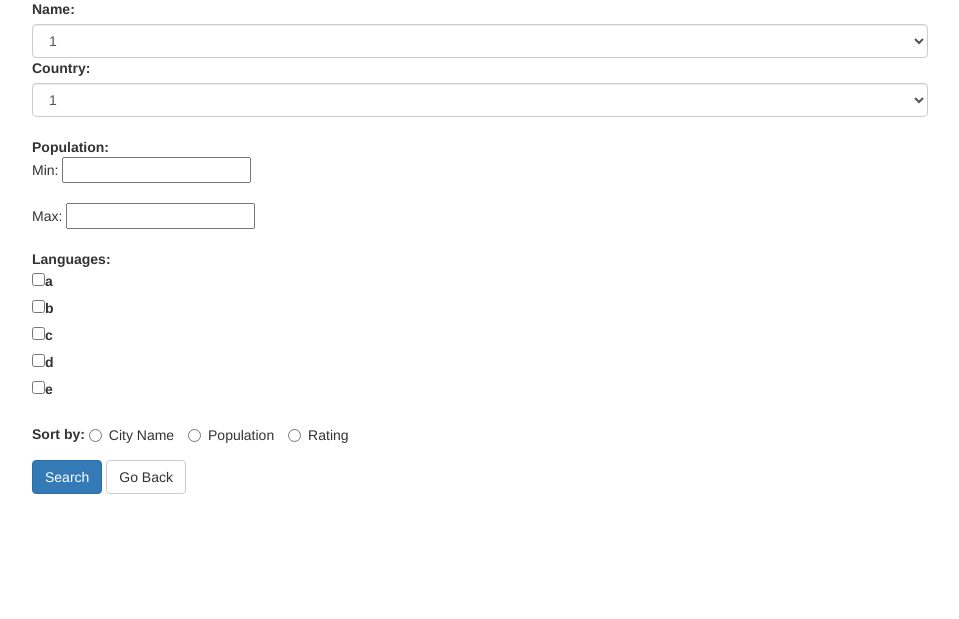
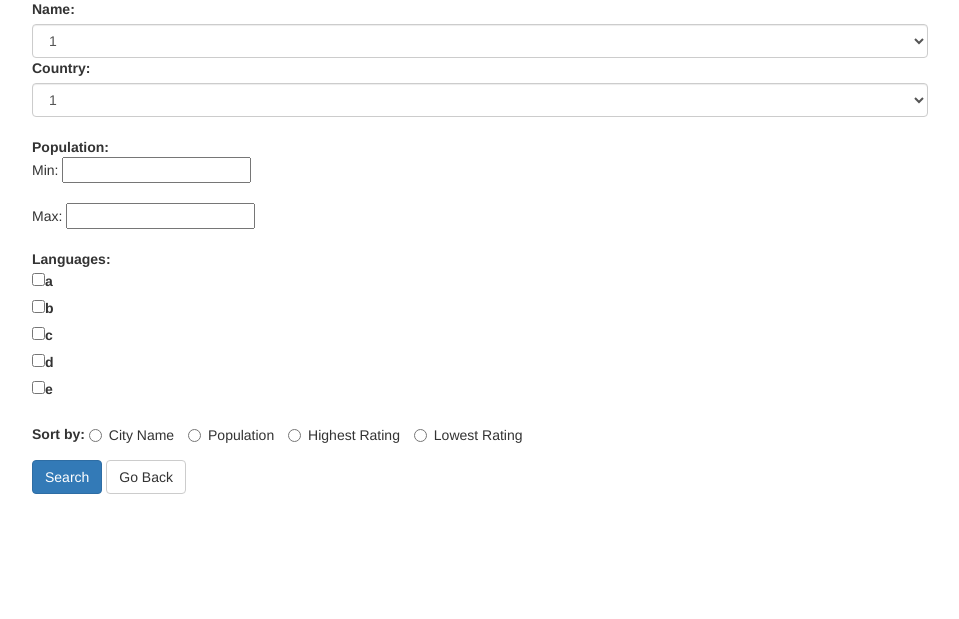
Before and after one commit to nancytao/cs4400-gttravel, a Flask app: template templates/citysearch.html in a window 1280 px wide. Shown: the part 109-728 px from the top of the page, without its empty margins (32-991 px from the left). Run offline with Flask 2, Linux system fonts and the light colour scheme; the template is opened without the code that fills it, so the values that code supplies are empty; some libraries are stand-ins or nearby versions.

Commit message:
Gui fixes

```diff
--- a/templates/citysearch.html
+++ b/templates/citysearch.html
@@ -48,7 +48,8 @@
             <label class="radio-inline"><input value="city" type="radio" name="sort">City Name</label>
             <!--<label class="radio-inline"><input value="country" type="radio" name="sort">Country</label>-->
             <label class="radio-inline"><input value="population" type="radio" name="sort">Population</label>
-            <label class="radio-inline"><input value="rating" type="radio" name="sort">Rating</label>
+            <label class="radio-inline"><input value="highest" type="radio" name="sort">Highest Rating</label>
+            <label class="radio-inline"><input value="lowest" type="radio" name="sort">Lowest Rating</label>
 
         </div>
 
--- a/templates/eventsearch.html
+++ b/templates/eventsearch.html
@@ -55,7 +55,8 @@
             <label class="radio-inline"><input value="date" type="radio" name="sort">Date</label>
             -->
             <label class="radio-inline"><input value="cost" type="radio" name="sort">Cost</label>
-            <label class="radio-inline"><input value="rating" type="radio" name="sort">Rating</label>
+            <label class="radio-inline"><input value="highest" type="radio" name="sort">Highest Rating</label>
+            <label class="radio-inline"><input value="lowest" type="radio" name="sort">Lowest Rating</label>
         </div>
 
         <button id = "searchEvents" class="btn btn-primary"  type="submit">Search</button>
--- a/templates/locationresults.html
+++ b/templates/locationresults.html
@@ -30,8 +30,8 @@
                 <td>{{ o["city"] }}</td>
                 <td>{{ o["country"] }}</td>
                 <td>{{ o["type"] }}</td>
+                <td>{{ o["cost"] }}</td>
                 <td>{{ "Yes" if o["std_discount"] == 1 else "No"}}</td>
-                <td>{{ o["cost"] }}</td>
                 <td>{{ o["score"] }}</td>
                 <!--<td>Button</td>-->
 
--- a/templates/locationsearch.html
+++ b/templates/locationsearch.html
@@ -56,7 +56,8 @@
         <br>
         <b>Sort by:</b>
         <label class="radio-inline"><input value="location" type="radio" name="sort">Location Name</label>
-        <label class="radio-inline"><input value="rating" type="radio" name="sort">Rating</label>
+        <label class="radio-inline"><input value="highest" type="radio" name="sort">Highest Rating</label>
+        <label class="radio-inline"><input value="lowest" type="radio" name="sort">Lowest Rating</label>
         <label class="radio-inline"><input value="type" type="radio" name="sort">Type</label>
 
         <br>
```
